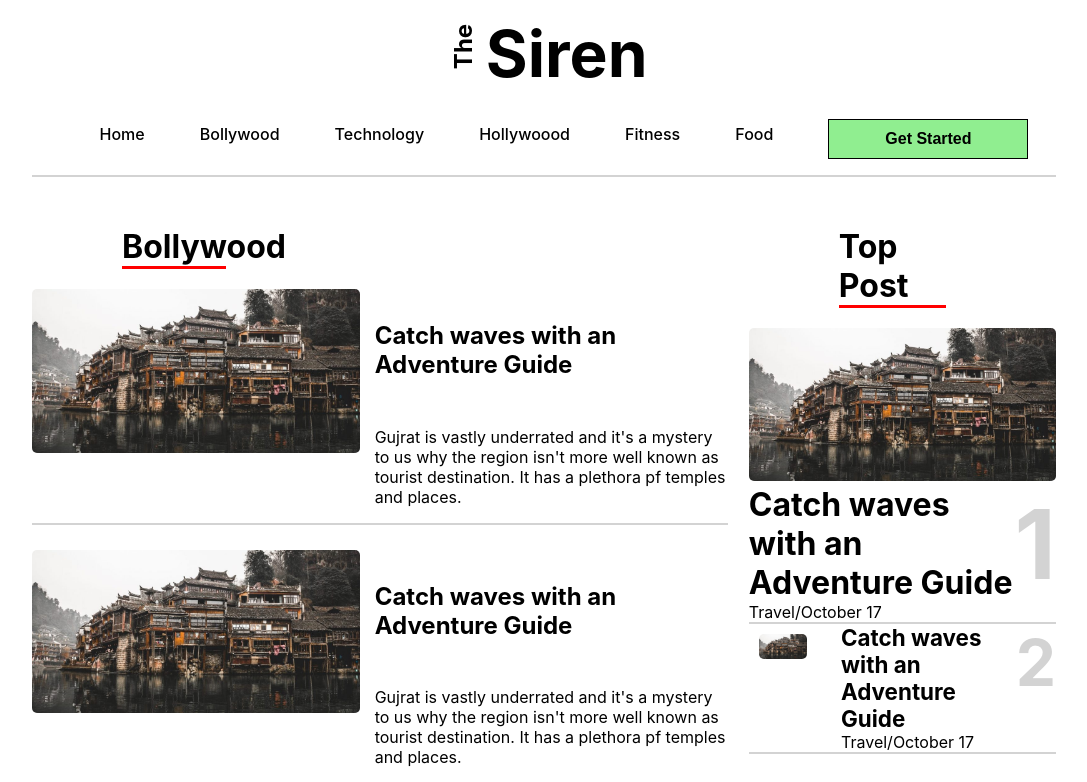
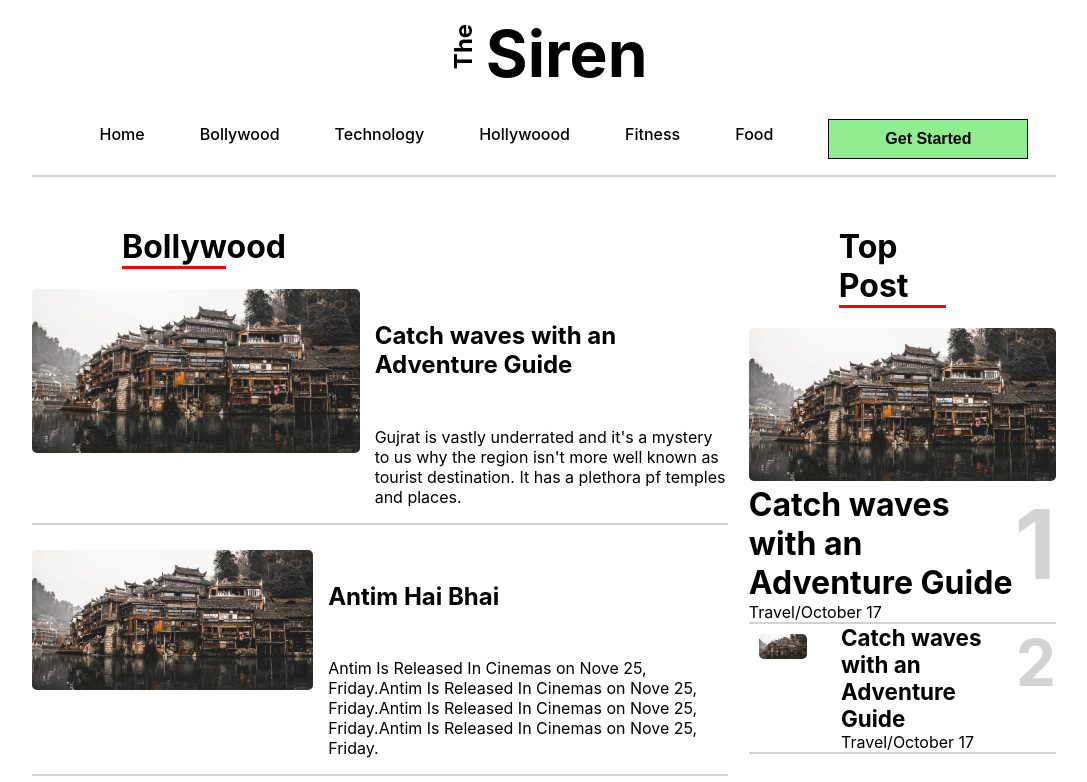
Before and after one commit to MernRash/react-blog, a React (Create React App) app: page /bollywood in a window 1280 px wide. Shown: the top 782 px of the page, without its empty margins (96-1183 px from the left). Built offline with nearby package versions, Linux system fonts and the light colour scheme.

Commit message:
Added Link Functions

```diff
--- a/src/Components/Catagory/postList.css
+++ b/src/Components/Catagory/postList.css
@@ -46,3 +46,7 @@ h4{
     justify-content: center;
     margin-left: 10%;
 }
+
+.more{
+    cursor: pointer;
+}
--- a/src/Components/Catagory/postsLists.js
+++ b/src/Components/Catagory/postsLists.js
@@ -1,43 +1,55 @@
-import React,{useContext} from "react";
-import './postList.css';
+import React, { useContext, useState, useEffect } from "react";
+import "./postList.css";
+import { BsArrowDown } from 'react-icons/bs';
+import { PostDataContext } from "../ContextData/PostsDataContext";
+import Latest_Img from "../images/latest-article.jpg";
+import SectionTitle from "../utility/sectionTitle";
+import { useParams, Link } from "react-router-dom";
 
-import { PostDataContext } from "../ContextData/PostsDataContext";
-import Latest_Img from '../images/latest-article.jpg';
-import SectionTitle from "../utility/sectionTitle";
-import { useParams,Link } from "react-router-dom";
+function PostList(props) {
+  const [count, setcount] = useState(2);
+  const PostData = useContext(PostDataContext);
+  const { catagory } = useParams();
+  console.log(catagory)
 
+  const updateCount = () => {
+    setcount((prev) => prev + 2);
+  };
+  useEffect(() => {
+    setcount(2);
+  }, [catagory]);
 
-function PostList(props){
-
-    const PostData = useContext(PostDataContext);
-
-    const {catagory} = useParams();
-    console.log(catagory)
-    return(
+  // const {id} = useParams();
+  const filterBlogs = PostData.filter((values)=> values.category===catagory);
+  console.log(PostData.filter((values)=> values.category===catagory));
+  return (
     <div>
       <SectionTitle text={catagory} width={"15%"} transform={"capitalize"} />
-            {/* <h3>{catagory}</h3> */}
 
-{PostData.map((item)=>{
-    return(
-        <div className="post-list-container">
+      {filterBlogs.slice(0,count).map((values,index) => {
+        return (
+          <div className="post-list-container" key={index}>
             <div className="post-image-container">
               <img src={Latest_Img} alt="try-post-img" />
-
             </div>
 
             <div className="post-data-container">
-                  <Link to={`/${catagory}/${item.id}`} >  <h4>{item.title}</h4> </Link>
-                    <p>{item.desc}</p>
-
+              <Link to={`/${catagory}/${values.id}`}>
+                {" "}
+                <h4>{values.title}</h4>{" "}
+              </Link>
+              <p>{values.desc}</p>
             </div>
           </div>
-
-    )
+        );
       })}
 
+<div className="more" onClick={updateCount}>
+                        <span >LOAD MORE</span>
+                        <BsArrowDown style={{color:"red"}}/>
                     </div>
-    )
+    </div>
+  );
 }
 
 export default PostList;
--- a/src/Components/ContextData/PostsDataContext.js
+++ b/src/Components/ContextData/PostsDataContext.js
@@ -1,56 +1,121 @@
+import { createContext } from "react"
 
-import { createContext } from "react";
 
-const PostsData=[
-    {
+const PostData=[
+  {
         id:1,
         title:"Catch waves with an Adventure Guide",
         desc: "Gujrat is vastly underrated and it's a mystery to us why the region isn't more well known as tourist destination. It has a plethora pf temples and places.",
-        catagory:"Travel",
+        category:"travel",
       date : "October 17"
     },
     {
         id:2,
-        title:"Catch waves with an Adventure Guide",
-        desc: "Gujrat is vastly underrated and it's a mystery to us why the region isn't more well known as tourist destination. It has a plethora pf temples and places.",
-        catagory:"Travel",
+        title:"5 Ways of animating React",
+        desc: "Animation in ReactJs app is a popular topic and there are many ways to create different types of animations.Many developers create animation exclusively using css and adding classes to HTML tags. This is a great way and you should use it. If you want to create complex animations you can pay attention to GreenSock. GreenSock is the most powerful animation platform. There are also a lot of libraries, components for creating animation in React. Let’s talk about them",
+        category:"hollywood",
       date : "October 17"
     },
     {
         id:3,
-        title:"Catch waves with an Adventure Guide",
-        desc: "Gujrat is vastly underrated and it's a mystery to us why the region isn't more well known as tourist destination. It has a plethora pf temples and places.",
-        catagory:"Travel",
+        title:"Dal Makahni Recipie",
+        desc: "See Youtube for The recipie.See Youtube for The recipie.See Youtube for The recipie. It has a plethora pf temples and places.",
+        category:"food",
       date : "October 17"
     },
     {
         id:4,
         title:"Catch waves with an Adventure Guide",
         desc: "Gujrat is vastly underrated and it's a mystery to us why the region isn't more well known as tourist destination. It has a plethora pf temples and places.",
-        catagory:"Travel",
+        category:"technology",
       date : "October 17"
     },
     {
         id:5,
         title:"Catch waves with an Adventure Guide",
         desc: "Gujrat is vastly underrated and it's a mystery to us why the region isn't more well known as tourist destination. It has a plethora pf temples and places.",
-        catagory:"Travel",
+        category:"food",
       date : "October 17"
     },
     {
         id:6,
         title:"Catch waves with an Adventure Guide",
-        desc: "Gujrat is vastly underrated and it's a mystery to us why the region isn't more well known as tourist destination. It has a plethora pf temples and places.",
-        catagory:"Travel",
+        desc: "It has a plethora pf temples and places.It has a plethora pf temples and places.It has a plethora pf temples and places.It has a plethora pf temples and places.It has a plethora pf temples and places.",
+        category:"technology",
       date : "October 17"
     },
     {
         id:7,
         title:"Catch waves with an Adventure Guide",
         desc: "Gujrat is vastly underrated and it's a mystery to us why the region isn't more well known as tourist destination. It has a plethora pf temples and places.",
-        catagory:"Travel",
+        category:"hollywood",
       date : "October 17"
     },
-]
+  {
+        id:8,
+        title:"Catch waves with an Adventure Guide",
+        desc: "Gujrat is vastly underrated and it's a mystery to us why the region isn't more well known as tourist destination. It has a plethora pf temples and places.",
+        category:"hollywood",
+      date : "October 17"
+    },
+    {
+        id:9,
+        title:"5 Ways of animating React",
+        desc: "Gujrat is vastly underrated and it's a mystery to us why the region isn't more well known as tourist destination. It has a plethora pf temples and places.",
+        category:"food",
+      date : "October 17"
+    },
+    {
+        id:10,
+        title:"Catch waves with an Adventure Guide",
+        desc: "Gujrat is vastly underrated and it's a mystery to us why the region isn't more well known as tourist destination. It has a plethora pf temples and places.",
+        category:"bollywood",
+      date : "October 17"
+    },
+    {
+        id:11,
+        title:"Antim Hai Bhai",
+        desc: "Antim Is Released In Cinemas on Nove 25, Friday.Antim Is Released In Cinemas on Nove 25, Friday.Antim Is Released In Cinemas on Nove 25, Friday.Antim Is Released In Cinemas on Nove 25, Friday.",
+        category:"bollywood",
+      date : "October 17"
+    },
+    {
+        id:12,
+        title:"Catch waves with an Adventure Guide",
+        desc: "Gujrat is vastly underrated and it's a mystery to us why the region isn't more well known as tourist destination. It has a plethora pf temples and places.",
+        category:"food",
+      date : "October 17"
+    },
+    {
+        id:13,
+        title:"Catch waves with an Adventure Guide",
+        desc: "Gujrat is vastly underrated and it's a mystery to us why the region isn't more well known as tourist destination. It has a plethora pf temples and places.",
+        category:"travel",
+      date : "October 17"
+    },
+    {
+        id:14,
+        title:"Catch waves with an Adventure Guide",
+        desc: "Gujrat is vastly underrated and it's a mystery to us why the region isn't more well known as tourist destination. It has a plethora pf temples and places.",
+        category:"travel",
+      date : "October 17"
+    },
+    {
+      id:15,
+      title:"Weight Loss Tips",
+      desc: "Gujrat is vastly underrated and it's a mystery to us why the region isn't more well known as tourist destination. It has a plethora pf temples and places.",
+      category:"fitness",
+    date : "October 17"
+  },
+  {
+      id:16,
+      title:"Catch waves with an Adventure Guide",
+      desc: "Gujrat is vastly underrated and it's a mystery to us why the region isn't more well known as tourist destination. It has a plethora pf temples and places.",
+      category:"fitness",
+    date : "October 17"
+  }
+  ]
 
-export const PostDataContext = createContext(PostsData);
+
+
+export const PostDataContext = createContext(PostData);
--- a/src/Components/Main/main.js
+++ b/src/Components/Main/main.js
@@ -12,7 +12,7 @@ function Main(){
         <div className="Main Conatiner">
             <NavBar />
             <Routes>
-                <Route path="/" element={<Home/>} />
+                <Route path="/" element={<Home/>} exact/>
                 <Route path="/:catagory" element={<Catagory />} exact/>
                 <Route path="/:catagory/:id" element={<Blog />} exact/>
                 <Route path="/get-started" element={<Login />} exact />
--- a/src/Components/Navbar/nav.js
+++ b/src/Components/Navbar/nav.js
@@ -8,12 +8,12 @@ function NavBar(){
     const [showNavLinks, setShowNavLinks]=useState(false);
 
         const navLinks = [
-            {to:"/", catagory:"Home"},
-            {to:"/bollywood", catagory:"Bollywood"},
-            {to:"/technology", catagory:"Technology"},
-            {to:"/hollywoood", catagory:"Hollywoood"},
-            {to:"/fitness", catagory:"Fitness"},
-            {to:"/food", catagory:"Food"},
+            {to:"/", catagory:"Home",id:1},
+            {to:"/bollywood", catagory:"Bollywood",id:2},
+            {to:"/technology", catagory:"Technology",id:3},
+            {to:"/hollywood", catagory:"Hollywoood",id:4},
+            {to:"/fitness", catagory:"Fitness",id:5},
+            {to:"/food", catagory:"Food",id:6},
 
 
         ]
@@ -28,9 +28,9 @@ function NavBar(){
                 <div className="head-list">
                     <ul className={showNavLinks?"nav-links-mobile":"nav-links"}>
                       {
-                          navLinks.map((item)=>{
+                          navLinks.map((value,index)=>{
                               return(
-                            <li><NavLink to={item.to} activeClassName="active" exact>{item.catagory} </NavLink> </li>
+                            <li><NavLink to={value.to} key={index} activeClassName="active" exact>{value.catagory} </NavLink> </li>
                           )})
                       }
                       <NavLink to="/get-started"><button className="btn">Get Started</button></NavLink>
```
Also changed, not shown: src/Components/Blog/blog.js (+15 -3 lines), src/Components/ContextData/BollywoodData.js (added, +7 -0 lines). Lines whose indentation alone changed are shown as unchanged.
